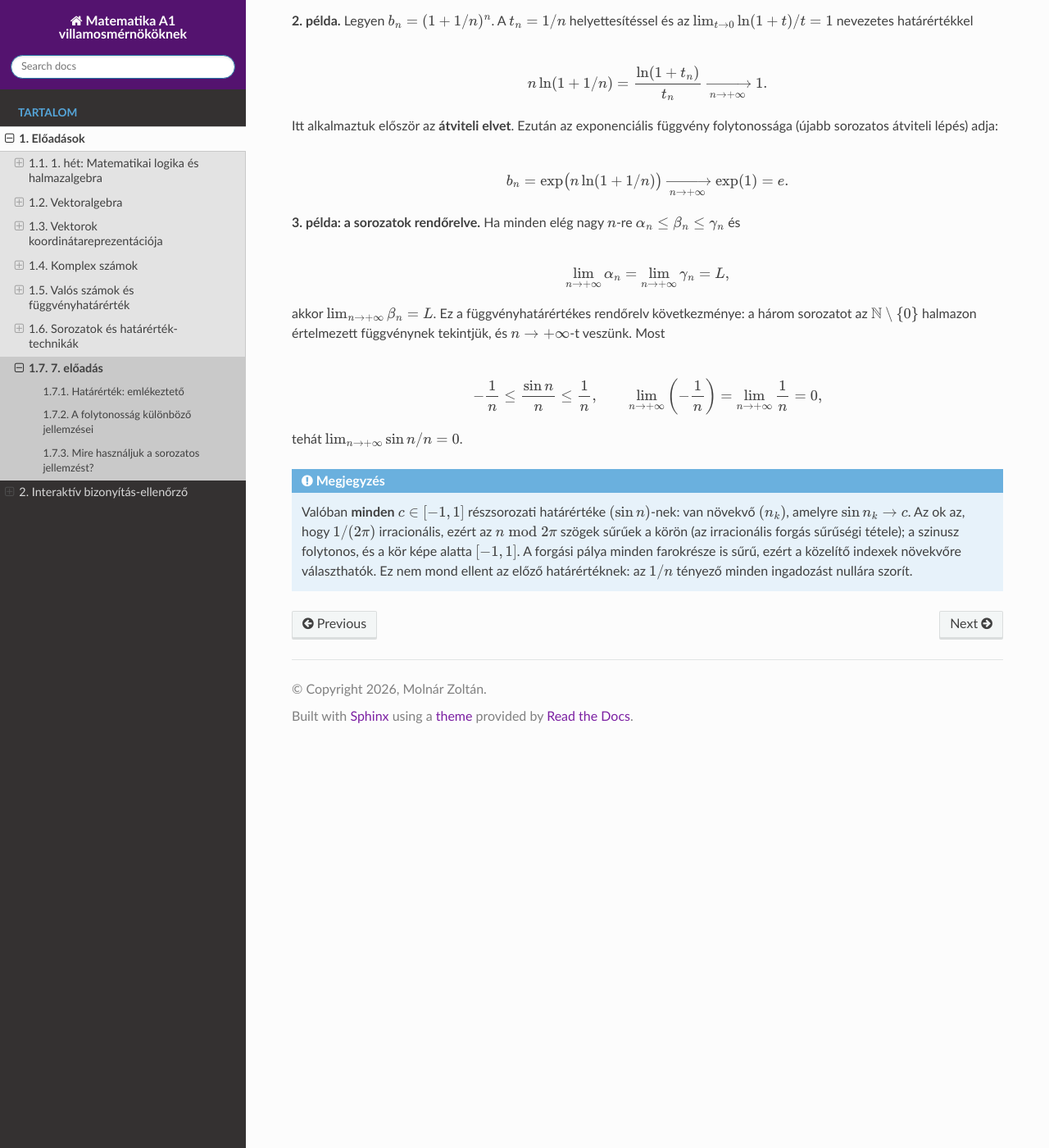
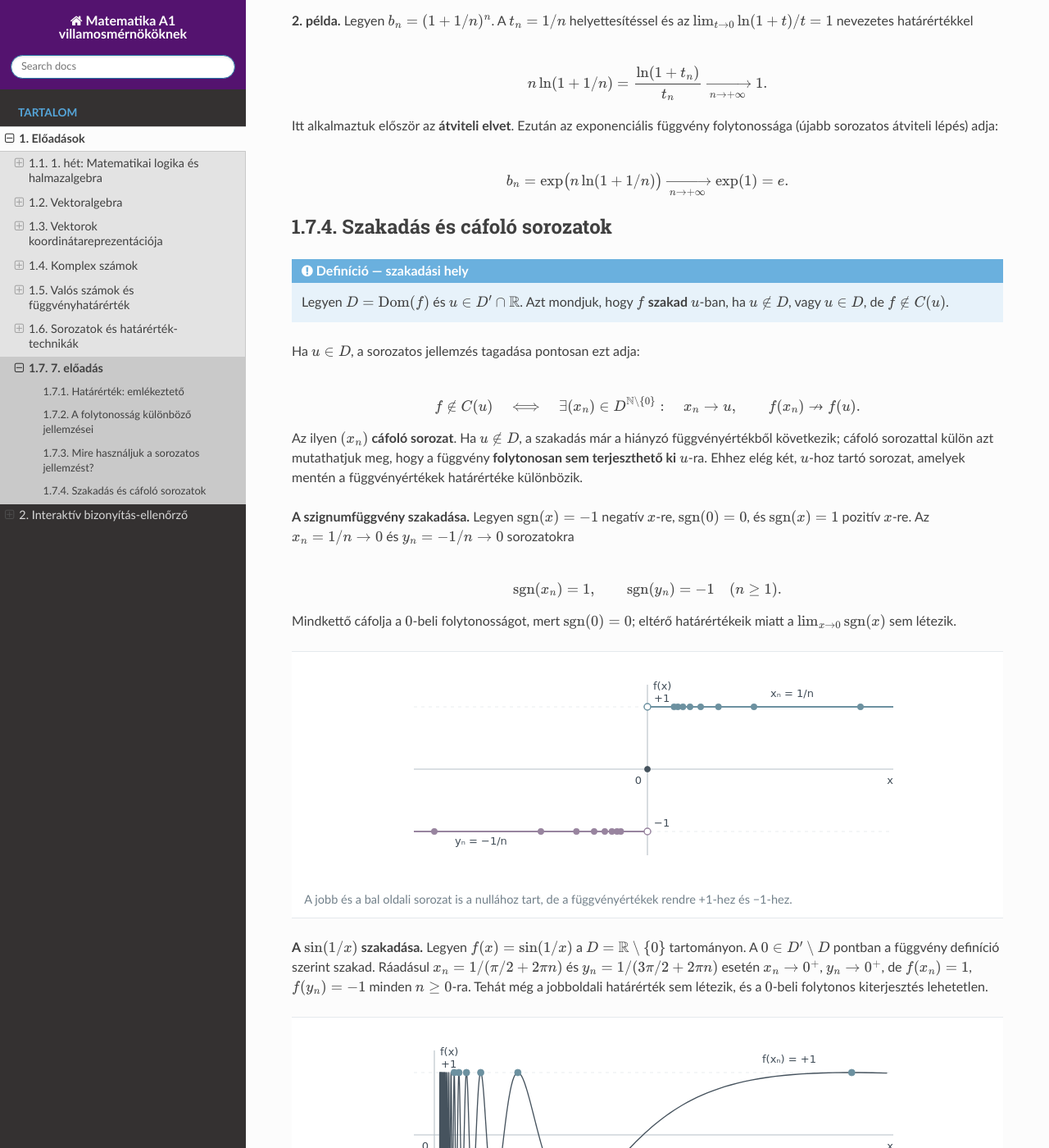
Before and after one commit to mozow01/Matematika-A1, a Sphinx documentation site: the page built from docs/eloadasok/07_eloadas.rst, in a window 1280 px wide and 1400 px high, scrolled down 1332 px. Shown: the whole window at 82% size. Built offline with Sphinx 7.4.7 and the Read the Docs theme 3.1.0, drawn with Linux system fonts in a browser that asks for light colours; some of the changed text lies outside the part shown.

Commit message:
Add discontinuity examples to lecture 07

```diff
--- a/docs/_static/js/sequence-limits.js
+++ b/docs/_static/js/sequence-limits.js
@@ -166,10 +166,58 @@
     get=controls(root,draw);
     draw();
   }
+  function counterexample(root) {
+    const svg=root.querySelector("svg");
+    const kind=root.dataset.slCounterexample;
+    clear(svg);
+    const ymap=y=>130-76*y;
+    const xmap=kind==="sign" ? x=>350+260*x : x=>90+560*x/.7;
+    const xzero=xmap(0);
+    line(svg,65,ymap(0),650,ymap(0),C.axis,1.1);
+    line(svg,xzero,27,xzero,235,C.axis,1.1);
+    for(const y of [-1,1]) {
+      line(svg,65,ymap(y),650,ymap(y),C.grid,1,"4 5");
+      label(svg,xzero+8,ymap(y)-6,y===1?"+1":"−1");
+    }
+    label(svg,650,ymap(0)+18,"x","end");
+    label(svg,xzero+7,33,"f(x)");
+    label(svg,xzero-7,ymap(0)+18,"0","end");
+    if(kind==="sign") {
+      line(svg,65,ymap(-1),xzero,ymap(-1),C.plum,1.8);
+      line(svg,xzero,ymap(1),650,ymap(1),C.blue,1.8);
+      dot(svg,xzero,ymap(-1),C.plum,true,4);
+      dot(svg,xzero,ymap(1),C.blue,true,4);
+      dot(svg,xzero,ymap(0),C.ink,false,3.5);
+      for(let n=1;n<=8;n++) {
+        dot(svg,xmap(1/n),ymap(1),C.blue,false,3.7);
+        dot(svg,xmap(-1/n),ymap(-1),C.plum,false,3.7);
+      }
+      label(svg,500,42,"xₙ = 1/n");
+      label(svg,115,222,"yₙ = −1/n");
+    } else {
+      const points=[];
+      const start=1/.69, end=1/.008;
+      for(let i=0;i<=2600;i++) {
+        const t=start+(end-start)*i/2600;
+        points.push([xmap(1/t),ymap(Math.sin(t))]);
+      }
+      path(svg,points,C.ink,1.35);
+      for(let n=0;n<=5;n++) {
+        const a=1/(Math.PI/2+2*Math.PI*n);
+        const b=1/(3*Math.PI/2+2*Math.PI*n);
+        dot(svg,xmap(a),ymap(1),C.blue,false,4);
+        dot(svg,xmap(b),ymap(-1),C.plum,false,4);
+      }
+      label(svg,490,42,"f(xₙ) = +1");
+      label(svg,425,223,"f(yₙ) = −1");
+      label(svg,145,249,"xₙ, yₙ → 0⁺");
+    }
+  }
   document.addEventListener("DOMContentLoaded",()=>{
     document.querySelectorAll("[data-sl-monotone]").forEach(r=>sequence(r,"monotone"));
     document.querySelectorAll("[data-sl-alternating]").forEach(r=>sequence(r,"alternating"));
     document.querySelectorAll("[data-sl-clusters]").forEach(r=>sequence(r,"clusters"));
     document.querySelectorAll("[data-sl-one-sided]").forEach(oneSided);
+    document.querySelectorAll("[data-sl-counterexample]").forEach(counterexample);
   });
 })();
--- a/docs/eloadasok/07_eloadas.rst
+++ b/docs/eloadasok/07_eloadas.rst
@@ -110,6 +110,74 @@ Ezután az exponenciális függvény folytonossága
    b_n=\exp\bigl(n\ln(1+1/n)\bigr)
    \xrightarrow[n\to+\infty]{}\exp(1)=e.
 
+Szakadás és cáfoló sorozatok
+----------------------------
+
+.. admonition:: Definíció — szakadási hely
+
+   Legyen :math:`D=\operatorname{Dom}(f)` és
+   :math:`u\in D'\cap\mathbb R`. Azt mondjuk, hogy
+   :math:`f` **szakad** :math:`u`-ban, ha
+   :math:`u\notin D`, vagy :math:`u\in D`, de
+   :math:`f\notin C(u)`.
+
+Ha :math:`u\in D`, a sorozatos jellemzés tagadása pontosan ezt adja:
+
+.. math::
+
+   f\notin C(u)
+   \quad\Longleftrightarrow\quad
+   \exists (x_n)\in D^{\mathbb N\setminus\{0\}}:
+   \quad x_n\to u,\qquad f(x_n)\not\to f(u).
+
+Az ilyen :math:`(x_n)` **cáfoló sorozat**. Ha :math:`u\notin D`,
+a szakadás már a hiányzó függvényértékből következik; cáfoló
+sorozattal külön azt mutathatjuk meg, hogy a függvény
+**folytonosan sem terjeszthető ki** :math:`u`-ra. Ehhez elég
+két, :math:`u`-hoz tartó sorozat, amelyek mentén a függvényértékek
+határértéke különbözik.
+
+**A szignumfüggvény szakadása.** Legyen
+:math:`\operatorname{sgn}(x)=-1` negatív :math:`x`-re,
+:math:`\operatorname{sgn}(0)=0`, és
+:math:`\operatorname{sgn}(x)=1` pozitív :math:`x`-re.
+Az :math:`x_n=1/n\to0` és :math:`y_n=-1/n\to0` sorozatokra
+
+.. math::
+
+   \operatorname{sgn}(x_n)=1,\qquad
+   \operatorname{sgn}(y_n)=-1
+   \quad(n\geq1).
+
+Mindkettő cáfolja a :math:`0`-beli folytonosságot, mert
+:math:`\operatorname{sgn}(0)=0`; eltérő határértékeik miatt
+a :math:`\lim_{x\to0}\operatorname{sgn}(x)` sem létezik.
+
+.. raw:: html
+
+   <figure class="sl-figure sl-discontinuity" data-sl-counterexample="sign">
+     <svg viewBox="0 0 700 270" role="img" aria-label="A szignumfüggvény és a nullához jobbról, illetve balról tartó két cáfoló sorozat"></svg>
+     <figcaption>A jobb és a bal oldali sorozat is a nullához tart, de a függvényértékek rendre +1-hez és −1-hez.</figcaption>
+   </figure>
+
+**A** :math:`\sin(1/x)` **szakadása.** Legyen
+:math:`f(x)=\sin(1/x)` a :math:`D=\mathbb R\setminus\{0\}`
+tartományon. A :math:`0\in D'\setminus D` pontban a függvény
+definíció szerint szakad. Ráadásul
+:math:`x_n=1/(\pi/2+2\pi n)` és
+:math:`y_n=1/(3\pi/2+2\pi n)` esetén
+:math:`x_n\to0^+`, :math:`y_n\to0^+`, de
+:math:`f(x_n)=1`, :math:`f(y_n)=-1` minden :math:`n\geq0`-ra.
+Tehát még a jobboldali határérték sem létezik, és a
+:math:`0`-beli folytonos kiterjesztés lehetetlen.
+
+.. raw:: html
+
+   <figure class="sl-figure sl-discontinuity" data-sl-counterexample="sin">
+     <svg viewBox="0 0 700 270" role="img" aria-label="A sin(1/x) oszcillációja és két nullához jobbról tartó sorozat plusz egy, illetve mínusz egy függvényértékekkel"></svg>
+     <figcaption>A két, jobbról nullához tartó sorozat képe végig két különböző érték: +1 és −1.</figcaption>
+   </figure>
+
 **3. példa: a sorozatok rendőrelve.** Ha minden elég nagy
 :math:`n`-re :math:`\alpha_n\leq\beta_n\leq\gamma_n` és
 
@@ -131,18 +199,12 @@ halmazon értelmezett függvénynek tekintjük, és
    \lim_{n\to+\infty}\left(-\frac1n\right)
    =\lim_{n\to+\infty}\frac1n=0,
 
-tehát :math:`\lim_{n\to+\infty}\sin n/n=0`.
+tehát :math:`\lim_{n\to+\infty}\frac{\sin n}{n}=0`.
 
 .. note::
 
-   Valóban **minden** :math:`c\in[-1,1]` részsorozati
-   határértéke :math:`(\sin n)`-nek: van növekvő
+   Valóban **minden** :math:`c\in[-1,1]` van olyan szigorúan monoton növekvő
    :math:`(n_k)`, amelyre :math:`\sin n_k\to c`.
    Az ok az, hogy :math:`1/(2\pi)` irracionális,
-   ezért az :math:`n\bmod 2\pi` szögek sűrűek a körön
-   (az irracionális forgás sűrűségi tétele);
-   a szinusz folytonos, és a kör képe alatta :math:`[-1,1]`.
-   A forgási pálya minden farokrésze is sűrű, ezért a
-   közelítő indexek növekvőre választhatók.
-   Ez nem mond ellent az előző határértéknek:
-   az :math:`1/n` tényező minden ingadozást nullára szorít.
+   ezért az :math:`n\bmod 2\pi` szögek sűrűek a körön;
+   a szinusz folytonos, és a kör képe rajta :math:`[-1,1]`.
```
Also changed, not shown: other parts of docs/eloadasok/07_eloadas.rst (+2 -2 lines).
